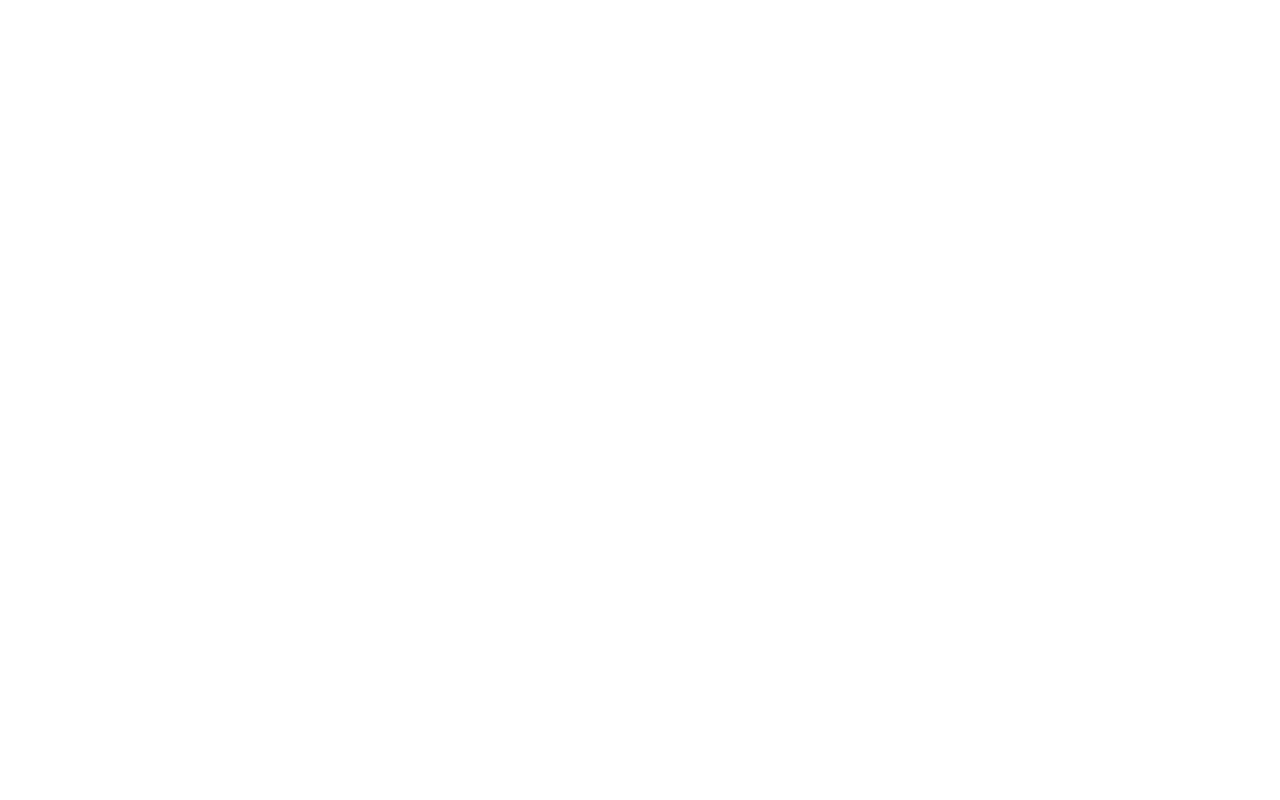
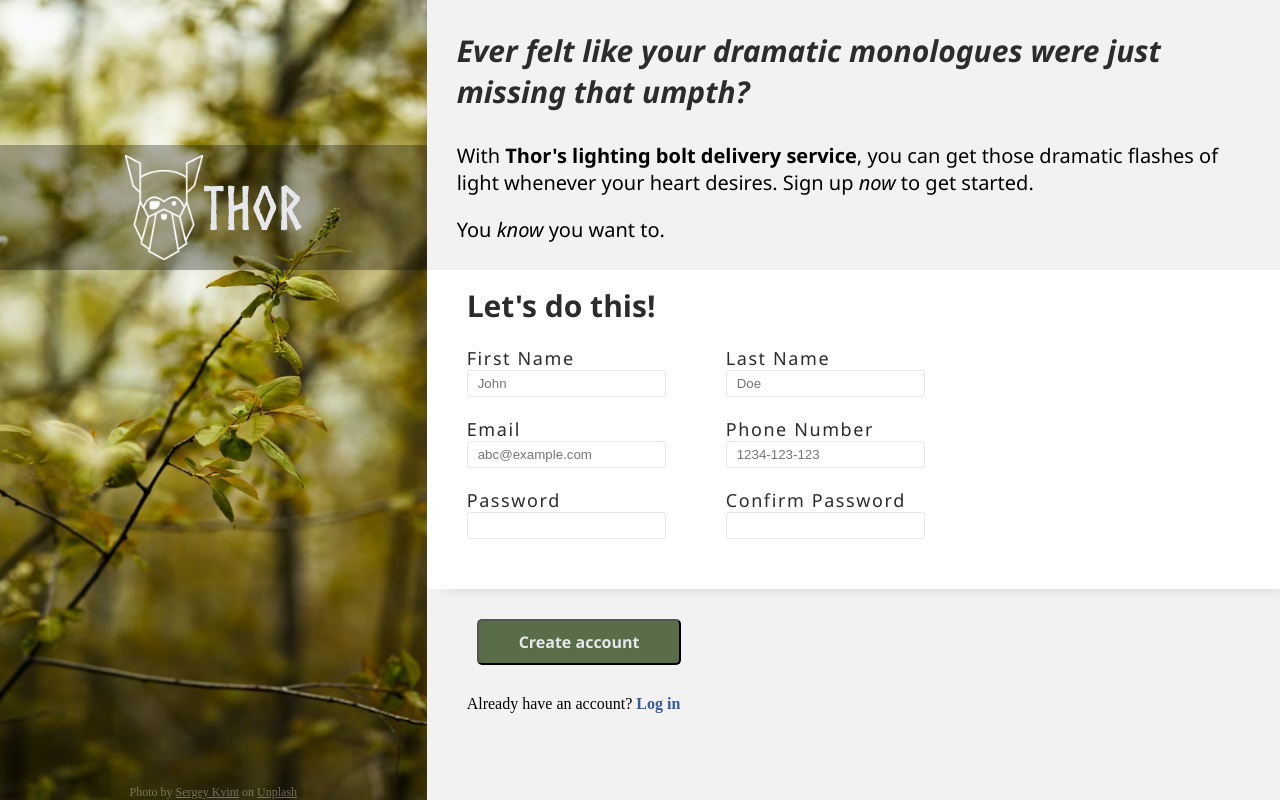
Before and after one commit to ze-jeff123/odin-sign-up-form, a plain HTML site: page index.html in a window 1280 px wide. Drawn offline with Linux system fonts and the light colour scheme.

Commit message:
Create layout and form validation

```diff
--- a/index.html
+++ b/index.html
@@ -1,13 +1,92 @@
 <!DOCTYPE html>
 <html lang="en">
+
 <head>
     <meta charset="UTF-8">
     <meta http-equiv="X-UA-Compatible" content="IE=edge">
     <meta name="viewport" content="width=device-width, initial-scale=1.0">
     <title>Sign-up Form</title>
     <link rel="stylesheet" href="styles.css">
+    <script src="script.js" defer></script>
 </head>
+
 <body>
 
+    <div class="wrapper">
+        <div class="hero-img-container">
+            <div class="logo-wrapper">
+                <div class="logo">
+                    <div class="logo-inner">
+                        <img src="img/odin-lined.png" alt="Odin Project logo" class="logo-img">
+                        <div class="logo-text">THOR</div>
+                    </div>
+                </div>
+            </div>
+
+            <div class="credit">Photo by <a href="https://unsplash.com/@koshiera">Sergey Kvint</a> on <a href="https://unsplash.com/">Unplash</a></div>
+        </div>
+
+        <div class="right-content">
+            <div class="header">
+                <h2>Ever felt like your dramatic monologues were just missing that umpth?</h2>
+                <p>
+                    With <strong>Thor's lighting bolt delivery service</strong>, you can get those dramatic flashes of
+                    light whenever your heart desires.
+                    Sign up <em>now</em> to get started.
+                </p>
+
+                <p>You <em>know</em> you want to.</p>
+            </div>
+
+            <div class="middle-content">
+                <h1 class="form-heading">Let's do this!</h1>
+                <form>
+                    <div class="form-row">
+                        <div class="form-item">
+                            <label for="first-name">First Name</label>
+                            <input type="text" id="first-name" name="first-name" placeholder="John" required>
+                        </div>
+
+                        <div class="form-item">
+                            <label for="last-name">Last Name</label>
+                            <input type="text" id="last-name" name="last-name" placeholder="Doe" required>
+                        </div>
+                    </div>
+
+                    <div class="form-row">
+                        <div class="form-item">
+                            <label for="email">Email</label>
+                            <input type="email" id="email" name="email" placeholder="abc@example.com" required>
+                        </div>
+
+                        <div class="form-item">
+                            <label for="phone-number">Phone Number</label>
+                            <input type="tel" id="phone-number" name="phone-number" placeholder="1234-123-123" required>
+                        </div>
+                    </div>
+
+
+                    <div class="form-row">
+                        <div class="form-item">
+                            <label for="password">Password</label>
+                            <input type="password" id="password" name="password" required placeholder = ' '>
+                        </div>
+
+                        <div class="form-item">
+                            <label for="confirm-password">Confirm Password</label>
+                            <input type="password" id="confirm-password" name="confirm-password" required placeholder=" ">
+                        </div>
+                    </div>
+
+                </form>
+            </div>
+
+            <div class="footer">
+                <button class="submit-button">Create account</button>
+                <div class="log-in-message">Already have an account? <a href="">Log in</a> </div>
+            </div>
+        </div>
+    </div>
 </body>
+
 </html>
--- /dev/null
+++ b/script.js
@@ -0,0 +1,26 @@
+const submitButton = document.querySelector(".submit-button");
+const form = document.querySelector("form");
+submitButton.addEventListener ("click" , (e) => {
+    if (form.reportValidity()) {
+        form.submit();
+    }
+});
+
+const passwordFields = document.querySelectorAll('[type="password"]');
+
+function checkPasswordsSame() {
+    return passwordFields[0].value === passwordFields[1].value;
+}
+passwordFields.forEach((passwordField) => {
+    passwordField.addEventListener("input", (e) => {
+        if (checkPasswordsSame() === false) {
+            passwordFields.forEach((passwordField) => {
+                passwordField.setCustomValidity("Passwords do not match");
+            });
+        } else {
+            passwordFields.forEach((passwordField) => {
+                passwordField.setCustomValidity("");
+            });
+        }
+    });
+});
--- a/styles.css
+++ b/styles.css
@@ -0,0 +1,195 @@
+:root {
+    --top-height : 270px;
+    --header-color : #f2f2f2;
+}
+
+* {
+    box-sizing : border-box;
+}
+.wrapper {
+    display : flex;
+    height : max(100vh,750px);
+    background-color: aqua;
+}
+
+body {
+    margin : 0px;
+}
+
+.hero-img-container {
+    background-image: url("img/hero-image.avif");
+    background-color: gray;
+    background-size : cover;
+    background-position : center center;
+    background-repeat: no-repeat;
+    flex : 1;
+}
+
+.right-content {
+    display : flex;
+    flex-direction: column;
+    flex : 2;
+}
+
+.logo {
+    height : 125px;
+    background-color: rgba(0,0,0,0.3);
+    display : flex;
+    align-items: center;
+    justify-content: center;
+    padding : 10px 0px;
+    flex : 1;
+}
+.logo-inner {
+    height : 100%;
+    display : flex;
+}
+
+@font-face {
+    font-family : Norse-Bold;
+    src:url("fonts/Norse-Bold.otf");
+}
+.logo-text {
+    font-family : Norse-Bold;
+    color : #E5E7EB;
+    display : flex;
+    justify-content: center;
+    align-items: center;
+    font-size : 60px;
+
+}
+.logo-img {
+    object-fit : contain;
+    height : 100%;
+}
+
+.header {
+    background-color : var(--header-color);
+    min-height : var(--top-height);
+    padding-top : 30px;
+    padding-left : 30px;
+    padding-right : 30px;
+    flex : 0 0 auto;
+
+}
+
+.logo-wrapper {
+    height : var(--top-height);
+    display : flex;
+    align-items :flex-end;
+}
+
+.header :first-child,
+.header :last-child {
+
+    margin-block-start : 0px;
+}
+
+p {
+    font-family :'Segoe UI', Tahoma, Geneva, Verdana, sans-serif;
+    font-size : 20px;
+}
+
+h1,h2 {
+    margin : 0px;
+    margin-bottom : 10px;
+    font-family :'Segoe UI', Tahoma, Geneva, Verdana, sans-serif;
+    font-size : 30px;
+    color : #2c2c2c;
+}
+
+h2 {
+    margin-bottom : 30px;
+    font-style: italic;
+}
+.middle-content {
+    background-color: white;
+    padding : 15px 40px 30px;
+}
+
+.form-row {
+    display : flex;
+    gap : 60px;
+}
+
+.form-item {
+    display : flex;
+    flex-direction: column;
+}
+
+label {
+    font-family :'Segoe UI', Tahoma, Geneva, Verdana, sans-serif;
+    color : #2c2c2c;
+    font-size : 18px;
+    letter-spacing: 0.1rem;
+}
+
+.form-row {
+    margin : 20px 0px;
+}
+
+input[type="tel"],input[type="text"],input[type="password"],input[type="email"] {
+    border : 1px solid #E5E7EB;
+    padding : 5px 10px;
+    border-radius : 3px;
+}
+
+input[type="tel"]:focus,input[type="text"]:focus,input[type="password"]:focus,input[type="email"]:focus {
+    border : 1px solid #4571c9;
+    outline:auto 0px #4571c9;
+    display : block;
+    box-shadow : 2px 2px 4px rgb(191, 191, 191);
+}
+
+input[type="tel"]:not(:placeholder-shown):invalid,input[type="text"]:not(:placeholder-shown):invalid,input[type="password"]:not(:placeholder-shown):invalid,input[type="email"]:not(:placeholder-shown):invalid {
+    border : 1px solid #e64f3c;
+}
+
+.middle-content {
+    box-shadow: 10px 10px 10px -8px rgb(219, 219, 219);
+    z-index: 2;
+}
+
+.footer {
+    background-color : var(--header-color);
+    flex : 1;
+}
+
+button {
+    background-color: #596D48;
+    padding : 10px 40px;
+    border-radius : 5px;
+    color : #E5E7EB;
+    margin : 30px 50px;
+    font-size : 16px;
+    font-weight: bold;
+    font-family :'Segoe UI', Tahoma, Geneva, Verdana, sans-serif;
+}
+
+.footer a {
+    text-decoration: none;
+    color : #375a9f;
+    font-weight: bold;
+    margin : 0px;
+}
+
+.log-in-message {
+    margin : 0px 40px;
+    font-size : 16px;
+}
+
+.credit,
+.credit a {
+    font-size : 12px;
+    color : #e5e7eb63;
+    margin-top : auto;
+    align-self : center;
+}
+
+
+
+
+.hero-img-container {
+    display : flex;
+    flex-direction: column;
+}
```
Also changed, not shown: fonts/Norse-Bold.otf (added), img/hero-image.avif (added), img/hero-image2.avif (added), img/odin-lined.png (added).
